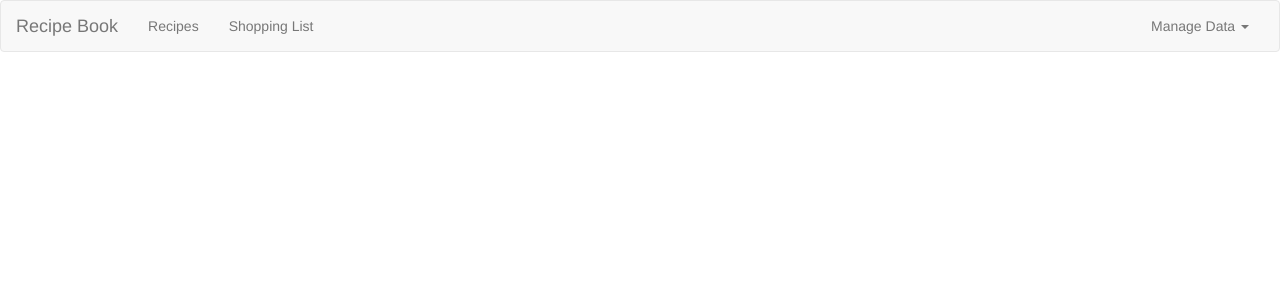
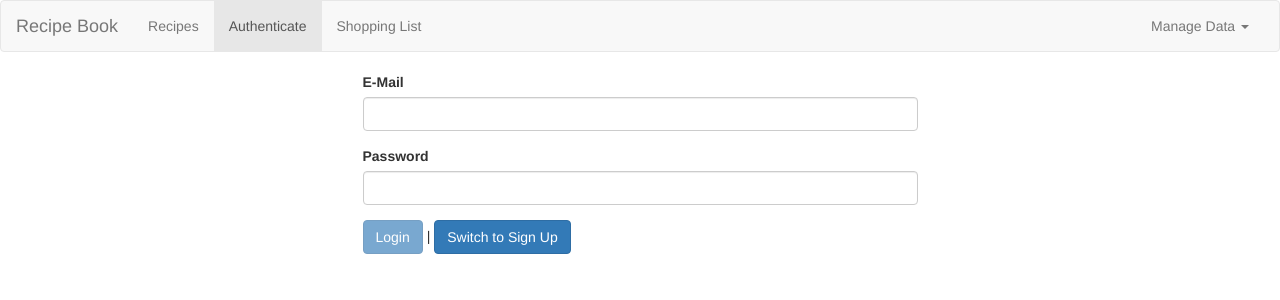
Before and after one commit to Nackeey/MyRecipes, an Angular app: page /auth in a window 1280 px wide. Before the commit this address led to /. Shown: the top 300 px of the page. Built offline with nearby package versions, Linux system fonts and the light colour scheme.

Commit message:
added authentication

```diff
--- a/src/app/app-routing.module.ts
+++ b/src/app/app-routing.module.ts
@@ -7,6 +7,7 @@ import { RecipeEditComponent } from './recipes/recipe-edit/recipe-edit.component
 import { RecipeStartComponent } from './recipes/recipe-start/recipe-start.component';
 import { ShoppingListComponent } from './shopping-list/shopping-list.component';
 import { RecipesResolverService } from './recipes/recipes-resolver.service';
+import { AuthComponent } from './auth/auth.component';
 
 const routes: Routes = [
   { path: '', redirectTo: '/recipes', pathMatch: 'full' },
@@ -17,6 +18,7 @@ const routes: Routes = [
     { path: ':id/edit', component: RecipeEditComponent, resolve: [RecipesResolverService] },
   ] },
   { path: 'shopping-list', component: ShoppingListComponent },
+  { path: 'auth', component: AuthComponent }
 ];
 
 @NgModule({
--- a/src/app/app.module.ts
+++ b/src/app/app.module.ts
@@ -18,6 +18,7 @@ import { ShoppingListService } from './shopping-list/shopping-list.service';
 import { RecipeStartComponent } from './recipes/recipe-start/recipe-start.component';
 import { RecipeEditComponent } from './recipes/recipe-edit/recipe-edit.component';
 import { RecipeService } from './recipes/recipe.service';
+import { AuthComponent } from './auth/auth.component';
 
 @NgModule({
   declarations: [
@@ -31,7 +32,8 @@ import { RecipeService } from './recipes/recipe.service';
     ShoppingEditComponent,
     DropdownDirective,
     RecipeStartComponent,
-    RecipeEditComponent
+    RecipeEditComponent,
+    AuthComponent
   ],
   imports: [
     BrowserModule,
--- /dev/null
+++ b/src/app/auth/auth.component.html
@@ -0,0 +1,36 @@
+<div class="row">
+    <div class="col-xs-12 col-md-6 col-md-offset-3">
+        <form #authForm="ngForm" (ngSubmit)="onSubmit(authForm)">
+            <div class="form-group">
+                <label for="email">E-Mail</label>
+                <input
+                type="email"
+                id="email"
+                class="form-control"
+                ngModel
+                name="email"
+                required
+                email>
+            </div>
+            <div class="form-group">
+                <label for="password">Password</label>
+                <input
+                type="password"
+                id="password"
+                class="form-control"
+                ngModel
+                name="password"
+                required
+                minlength="6">
+            </div>
+            <div>
+                <button class="btn btn-primary" type="submit" [disabled]="!authForm.valid">
+                    {{ isLoginMode ? 'Login' : 'Sign Up' }}
+                </button> |
+                <button class="btn btn-primary" (click)="onSwitchMode()" type="button">
+                    Switch to {{ isLoginMode ? 'Sign Up' : 'Login' }}
+                </button>
+            </div>
+        </form>
+    </div>
+</div>
--- /dev/null
+++ b/src/app/auth/auth.component.ts
@@ -0,0 +1,19 @@
+import { Component } from '@angular/core';
+import { NgForm } from '@angular/forms';
+
+@Component({
+    selector: 'app-auth',
+    templateUrl: './auth.component.html'
+})
+export class AuthComponent {
+    isLoginMode = true;
+
+    onSwitchMode() {
+        this.isLoginMode = !this.isLoginMode;
+    }
+
+    onSubmit(form: NgForm) {
+        console.log(form.value);
+        form.reset();
+    }
+}
--- a/src/app/header/header.component.html
+++ b/src/app/header/header.component.html
@@ -9,6 +9,7 @@
           <div class="navbar-collapse" [class.collapse]="collapsed" (window:resize)="collapsed = true">
             <ul class="nav navbar-nav">
                 <li routerLinkActive="active"><a routerLink="/recipes">Recipes</a></li>
+                <li routerLinkActive="active"><a routerLink="/auth">Authenticate</a></li>
                 <li routerLinkActive="active"><a routerLink="/shopping-list">Shopping List</a></li>
             </ul>
             <ul class="nav navbar-nav navbar-right">
```
Also changed, not shown: src/app/auth/auth-service.ts (added, +27 -0 lines).
